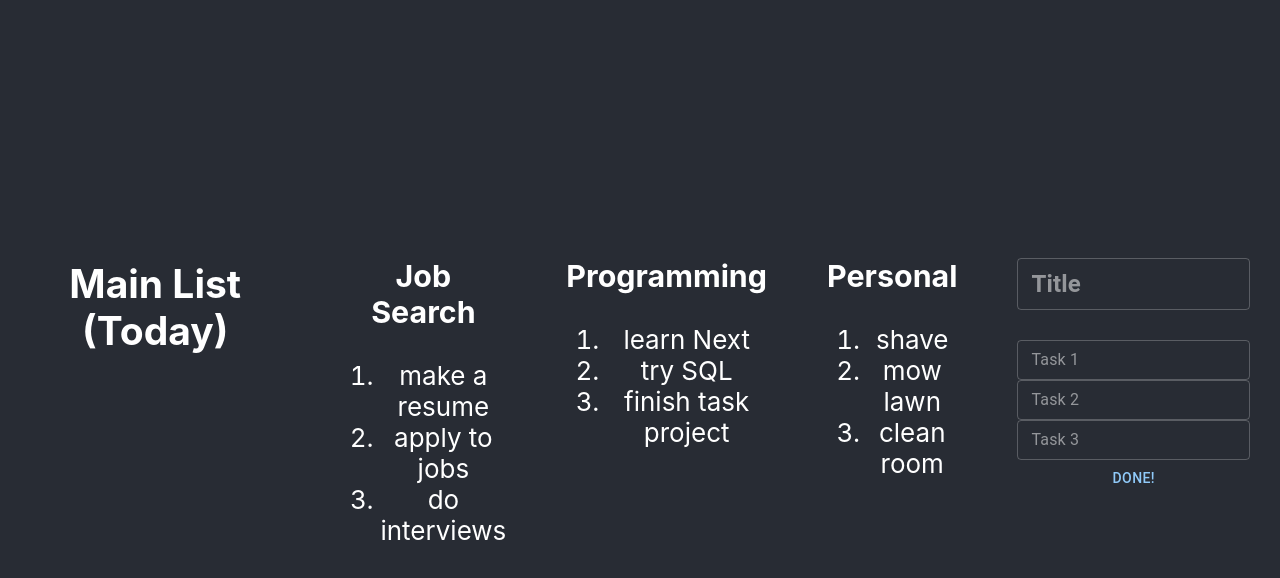
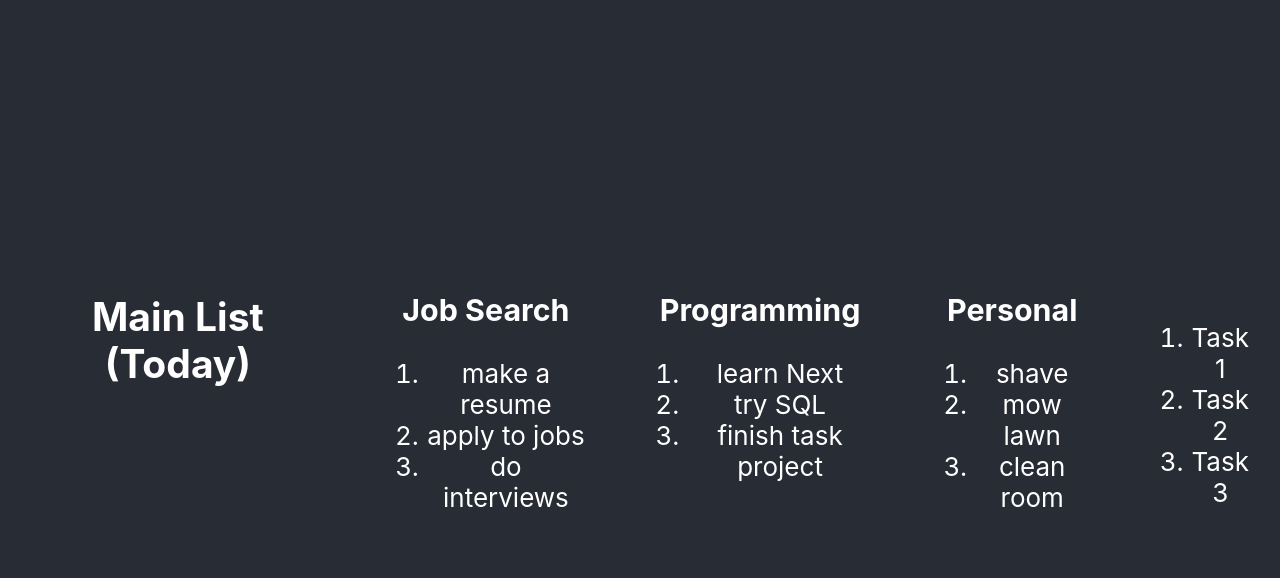
Before and after one commit to ElderlyC/Task-Stacker, a React (Create React App) app: page / in a window 1280 px wide. Both pictures are taken after a click on the button "DONE!". Shown: the top 578 px of the page. Built offline with nearby package versions, Linux system fonts and the light colour scheme.

Commit message:
edit sublist

```diff
--- a/src/Components/SubList.tsx
+++ b/src/Components/SubList.tsx
@@ -1,22 +1,45 @@
-import React from "react";
+import React, { useState } from "react";
 import { TextField, Button } from "@mui/material";
 // clicking a button creates a new 'SubList' which comprises of a title, then an expanding list
 // clicking done changes inputs into display 'h3'/'li' (non editable)
+// infinite task adding (each new input is controlled)
 
 const SubList = () => {
+  const [editMode, setMode] = useState(true);
+  const [title, setTitle] = useState("");
   return (
-    <div style={{ display: "flex", flexDirection: "column", margin: "30px" }}>
+    <div>
+      {editMode && (
+        <div
+          style={{ display: "flex", flexDirection: "column", margin: "30px" }}
+        >
           <h3>
             <TextField
               placeholder="Title"
               size="small"
               inputProps={{ style: { fontSize: "1.5rem", fontWeight: "700" } }}
+              value={title}
+              onChange={(e) => setTitle(e.target.value)}
             />
           </h3>
           <TextField placeholder="Task 1" size="small" />
           <TextField placeholder="Task 2" size="small" />
           <TextField placeholder="Task 3" size="small" />
-      <Button>Done!</Button>
+          <Button onClick={() => setMode(false)}>Done!</Button>
+        </div>
+      )}
+      {!editMode && (
+        <div
+          style={{ display: "flex", flexDirection: "column", margin: "30px" }}
+        >
+          <h3>{title}</h3>
+          <ol style={{ marginTop: "auto" }}>
+            <li>Task 1</li>
+            <li>Task 2</li>
+            <li>Task 3</li>
+          </ol>
+        </div>
+      )}
     </div>
   );
 };
```
Lines whose indentation alone changed are shown as unchanged.
